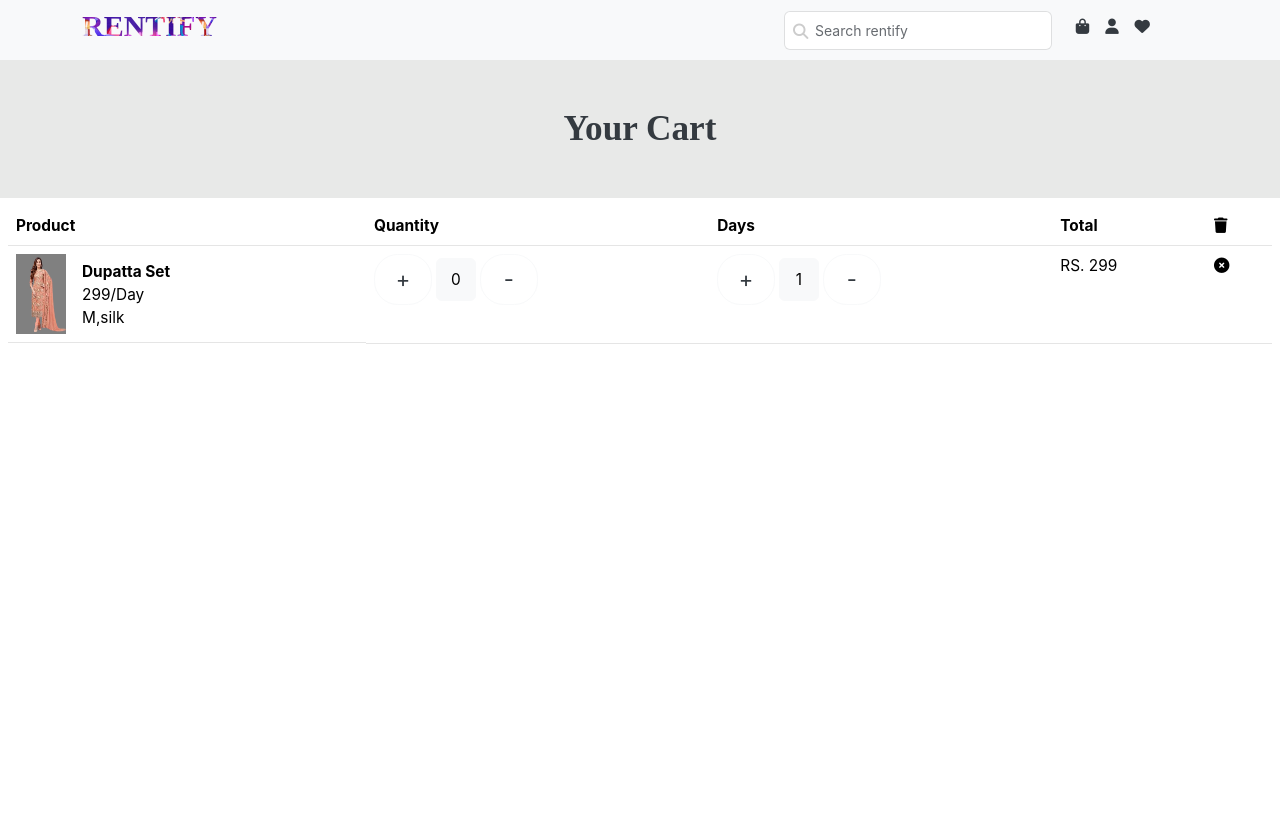
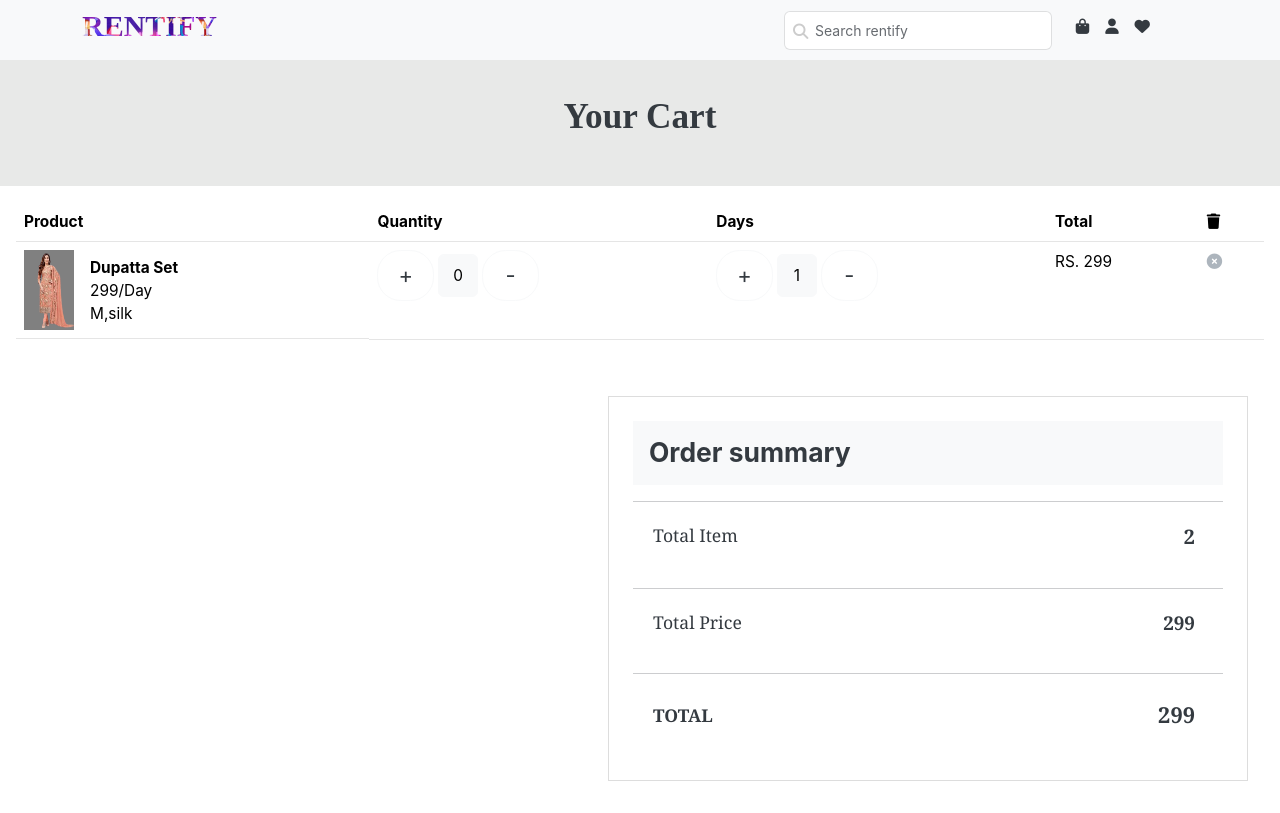
Before and after one commit to Naajiya/Rentify, a React (Vite) app: page /cart in a window 1280 px wide. Built offline with nearby package versions, Linux system fonts and the light colour scheme.

Commit message:
cart summary completed

```diff
--- a/src/components/Header.jsx
+++ b/src/components/Header.jsx
@@ -37,7 +37,7 @@ function Header() {
 
 
 
-            <Navbar className="bg-body-tertiary"  style={{overflowX:'hidden',position:'sticky'}}>
+            <Navbar className="bg-body-tertiary w-100"  style={{overflowX:'hidden',position:'fixed',zIndex:100}}>
                 <Container>
                     <div >
                         <h2 className=' fw-bold  logo' style={{fontFamily:'cursive'}}>RENTIFY</h2>
--- a/src/pages/Cart.jsx
+++ b/src/pages/Cart.jsx
@@ -1,7 +1,8 @@
 import React, { useEffect, useState } from 'react'
 import Table from 'react-bootstrap/Table';
 import chrdar from '../assets/chrdar2.png'
-import { Button } from 'react-bootstrap';
+import { Button, Col, Row } from 'react-bootstrap';
+
 
 
 
@@ -21,17 +22,21 @@ function Cart() {
     };
   }, []);
 
+  const helo = () => {
+    alert('hello welcome to cart')
+  }
+
 
   return (
     <>
-      <div>
-        <h2 className='text-center p-5 ' style={{backgroundColor:'rgb(232, 233, 232)',fontFamily:'cursive',backgroundAttachment:'fixed'}}>
-          Your Cart
-          </h2>
+      <div className='' style={{ overflow: 'hidden' }}>
+        <h2 className='text-center p-5' style={{ backgroundColor: 'rgb(232, 233, 232)', fontFamily: 'cursive', backgroundAttachment: 'fixed' }}>
+          <div className='mt-5'>Your Cart</div>
+        </h2>
 
 
-        <div className='m-2'>
-          <Table  responsive  className={`table ${isSmallScreen ? 'table-bordered' : ''}`}  >
+        <div className='m-3 mb-2'>
+          <Table responsive className={`table ${isSmallScreen ? 'table-bordered' : ''}`}  >
             <thead >
               <tr>
                 <th>Product</th>
@@ -44,10 +49,10 @@ function Cart() {
               </tr>
             </thead>
             <tbody>
-              <tr>
+              <tr onClick={helo}>
                 <td className='d-flex h-100 align-items-center' >
                   <div>
-                    <img className='img-fluid' src={chrdar} alt="Placeholder" style={{ width: '10vw', maxWidth: '50px', height:'10vw',maxHeight:'80px', backgroundColor: 'gray  ' }} />
+                    <img className='img-fluid' src={chrdar} alt="Placeholder" style={{ width: '10vw', maxWidth: '50px', height: '10vw', maxHeight: '80px', backgroundColor: 'gray  ' }} />
                   </div>
                   <div className='ms-3'>
                     <span className='fw-bold'>Dupatta Set</span><br />
@@ -58,22 +63,22 @@ function Cart() {
                 <td>
                   <div className=' d-flex ' >
                     <div className='w-50 d-flex  justify-content-between'>
-                      <Button  variant="outline-light" className='text-dark w-75 fs-5'>+</Button>
+                      <Button variant="outline-light" className='text-dark w-75 fs-5'>+</Button>
                       <input type="text" className='border border-light text-center bg-light rounded m-1' style={{ width: '40px' }} readOnly value={0} />
-                      <Button  variant="outline-light " className='text-dark w-75 fs-5'>-</Button>
+                      <Button variant="outline-light " className='text-dark w-75 fs-5'>-</Button>
                     </div>
                   </div>
                 </td>
                 <td>
-                <div className='w-50 d-flex  justify-content-between'>
-                      <Button  variant="outline-light" className='text-dark w-75 fs-5'>+</Button>
-                      <input type="text" className='border border-light text-center bg-light rounded m-1' style={{ width: '40px' }} readOnly value={1} />
-                      <Button  variant="outline-light " className='text-dark w-75 fs-5'>-</Button>
-                    </div>
+                  <div className='w-50 d-flex  justify-content-between'>
+                    <Button variant="outline-light" className='text-dark w-75 fs-5'>+</Button>
+                    <input type="text" className='border border-light text-center bg-light rounded m-1' style={{ width: '40px' }} readOnly value={1} />
+                    <Button variant="outline-light " className='text-dark w-75 fs-5'>-</Button>
+                  </div>
                 </td>
                 <td>RS. 299</td>
 
-                <td><i class="fa-solid fa-circle-xmark"></i></td>
+                <td className='text-secondary'><i class="fa-solid fa-circle-xmark "></i></td>
 
               </tr>
 
@@ -82,6 +87,44 @@ function Cart() {
           </Table>
         </div>
 
+        {/* <div className=' d-flex justify-content-end'>
+          <div className='m-5 p-5 border w-25 '>
+            <h5 className='m-1 bg-light p-1 w-100'>Order summary</h5>
+
+            <p>Total price</p>
+            <hr />
+            <p>total item</p>
+            <hr />
+          </div>
+       </div> */}
+        <Row className='d-flex justify-content-end' >
+          <Col className='d-flex justify-content-end m-2' md={12}>
+            {/* 'm-4 p-4 border w-50 ' */}
+            <div className={isSmallScreen ? 'w-100 m-4 p-4 border' : 'm-4 p-4 border w-50 '}>
+              <h4 className=' bg-light w-100 p-3 w-100'>Order summary</h4>
+
+              <div className=''>
+                <hr />
+                <div className='d-flex justify-content-between p-1'>
+                  <p className='ps-3'>Total Item</p>
+                  <p className='fw-bold pe-4' style={{ fontSize: '20px' }}>2</p>
+                </div>
+                <hr />
+                <div className='d-flex justify-content-between p-1'>
+                  <p className='ps-3'>Total Price</p>
+                  <p className='fw-bold pe-4' style={{ fontSize: '19px' }}>299</p>
+                </div>
+                <hr />
+                <div className='d-flex justify-content-between p-1 '>
+                  <p className='p-2 fw-bold ps-3'>TOTAL</p>
+                  <p className='fw-bold pe-4 fw-bold pt-1' style={{ fontSize: '22px' }}>299</p>
+                </div>
+
+              </div>
+            </div>
+          </Col>
+        </Row>
+
       </div>
     </>
   )
--- a/src/pages/ViewDetails.jsx
+++ b/src/pages/ViewDetails.jsx
@@ -10,8 +10,8 @@ function ViewDetails() {
   return (
     <>
       <div>
-        <div className='p-3 mb-5' >
-          <Row className='d-flex justify-content-center'>
+        <div className='p-5 mb-5 ' >
+          <Row className='d-flex justify-content-center mt-5'>
             <Col lg={4} md={12} className='border text-center  ' style={{ backgroundColor: 'rgb(245, 245, 245)' }}>
               <div className='img-wrapper'>
                 <Link to={'/cart'}><p className='cart-stylw'><i class="fa-solid fa-cart-plus"></i></p></Link>
```
